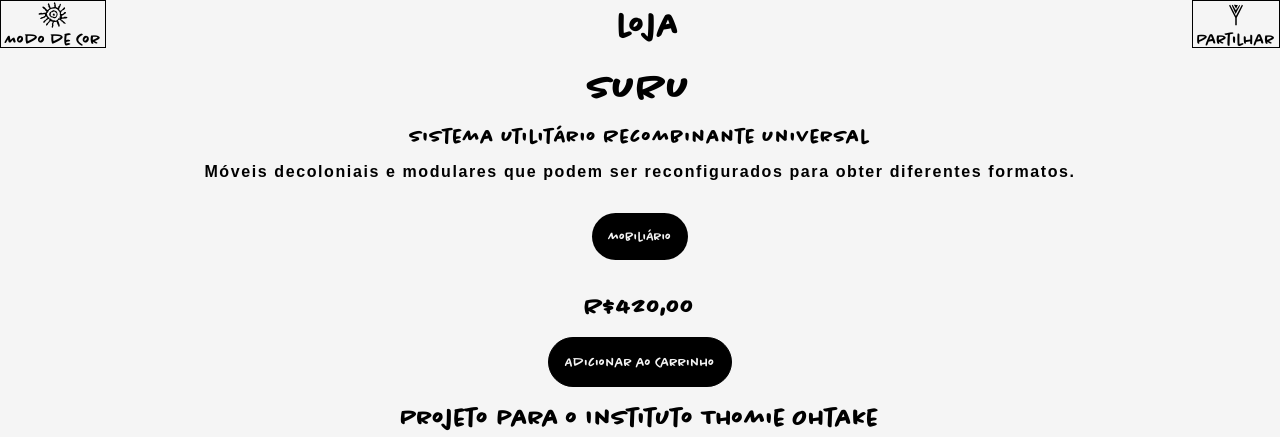
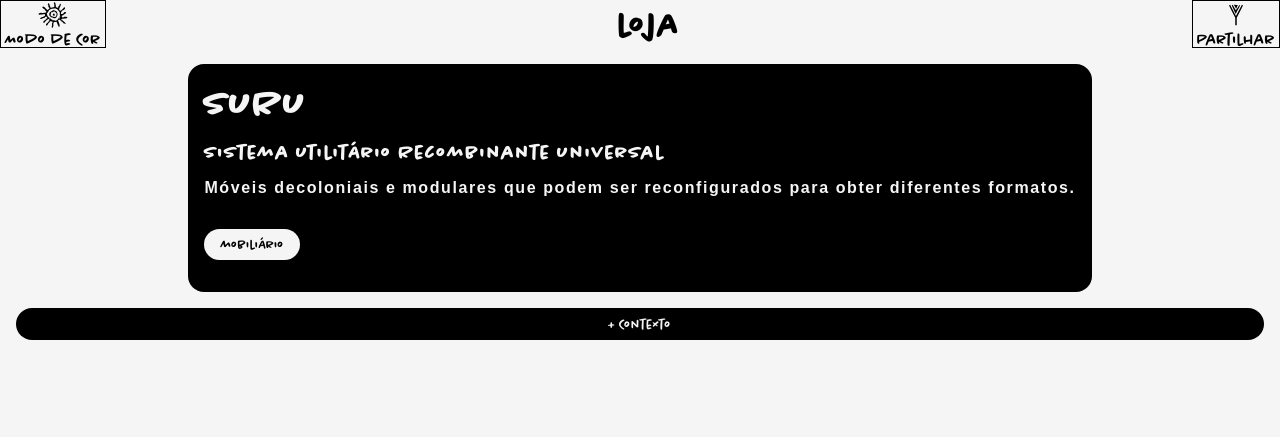
Before and after one commit to Tarranzilla/pragmata_website, a Next.js app: page /shop/suru in a window 1280 px wide. Shown: the top 437 px of the page. Built offline with nearby package versions, Linux system fonts and the light colour scheme.

Commit message:
very buggy bot working cart

```diff
--- a/src/components/main/06_ShoppingBag.tsx
+++ b/src/components/main/06_ShoppingBag.tsx
@@ -25,7 +25,16 @@
 
         cartItems.forEach((cartItem) => {
             if (products) {
-                const product = products.find((product) => product.translationKey === cartItem.id);
+                let product;
+                for (const prod of products) {
+                    if (prod.subproducts) {
+                        for (const subproductGroup of prod.subproducts) {
+                            product = subproductGroup.products.find((product) => product.translationKey === cartItem.id);
+                            if (product) break;
+                        }
+                    }
+                    if (product) break;
+                }
                 if (product) {
                     message += `${cartItem.quantity}X ${product.name}\n`;
                 }
@@ -61,7 +70,16 @@
                         <div className="BagList">
                             {cartItems.map((cartItem) => {
                                 if (products) {
-                                    const product = products.find((product) => product.translationKey === cartItem.id);
+                                    let product;
+                                    for (const prod of products) {
+                                        if (prod.subproducts) {
+                                            for (const subproductGroup of prod.subproducts) {
+                                                product = subproductGroup.products.find((product) => product.translationKey === cartItem.id);
+                                                if (product) break;
+                                            }
+                                        }
+                                        if (product) break;
+                                    }
                                     if (product) {
                                         return (
                                             <div className="BagItem" key={cartItem.id}>
--- a/src/pages/shop/[productPath]/index.tsx
+++ b/src/pages/shop/[productPath]/index.tsx
@@ -47,9 +47,17 @@
 
     const [loadedImages, setLoadedImages] = useState(0);
 
+    const [contextIsOpen, setContextIsOpen] = useState(false);
+    const [activeSubproductGroup, setActiveSubproductGroup] = useState<string | null>(null);
+
     useEffect(() => {
         if (product && loadedImages === product.imageGroups?.reduce((total, group) => total + group.images.length, 0)) {
             // All images have loaded
+        }
+
+        // Set the active subproduct group to the first subgroup when the product changes
+        if (product && product.subproducts && product.subproducts.length > 0) {
+            setActiveSubproductGroup(product.subproducts[0].key);
         }
     }, [loadedImages, product]);
 
@@ -74,17 +82,42 @@
 
     return (
         <div className="Project_Page">
+            <div className="Product_Page_Header">
                 <h1 className="ProductTitle">{product.name}</h1>
                 <h2 className="ProductSubtitle">{product.subtitle}</h2>
                 <h3 className="ProductDescription">{product.description}</h3>
                 <div className="CategoryList">
                     {product.categories.map((category) => (
-                    <div key={category} className="CategoryItem">
+                        <div key={category} className="CategoryItem Inverted_CategoryItem">
                             {category}
                         </div>
                     ))}
                 </div>
-            <h2 className="ProductPrice">R${product.price},00</h2>
+            </div>
+
+            {product.subproducts && (
+                <>
+                    <div className="subproducts_classes_container">
+                        {product.subproducts.map((subproductGroup) => (
+                            <div
+                                key={subproductGroup.key}
+                                className={`subproduct_class ${activeSubproductGroup === subproductGroup.key ? "active" : ""}`}
+                                onClick={() => setActiveSubproductGroup(subproductGroup.key)}
+                            >
+                                {subproductGroup.name}
+                            </div>
+                        ))}
+                    </div>
+
+                    <div className="Subproducts_Container">
+                        {product.subproducts
+                            .find((subproductGroup) => subproductGroup.key === activeSubproductGroup)
+                            ?.products.map((product) => (
+                                <div key={product.name} className="Subproduct">
+                                    <div className="SubproductImageContainer">
+                                        <img className="subproduct_image" src={product.bannerImage} alt="" />
+                                    </div>
+                                    {/* Render your product here */}
                                     <button
                                         className="AddToCartButton"
                                         onClick={() => {
@@ -93,6 +126,22 @@
                                     >
                                         Adicionar ao Carrinho {quantity > 0 ? `(${quantity})` : ""}
                                     </button>
+                                </div>
+                            ))}
+                    </div>
+                </>
+            )}
+
+            <button
+                className="Product_Page_ContextButton"
+                onClick={() => {
+                    setContextIsOpen(!contextIsOpen);
+                }}
+            >
+                + Contexto
+            </button>
+
+            {contextIsOpen && (
                 <div className="ImageList">
                     {product.imageGroups?.map((imageGroup) => (
                         <div key={imageGroup.name} className={`ImageGroup ${imageGroup.layout}`}>
@@ -113,8 +162,25 @@
                         </div>
                     ))}
                 </div>
+            )}
         </div>
     );
 };
 
 export default ProductPage;
+
+/*
+
+                <div className="Product_Buy_Info">
+                    <h2 className="ProductPrice">R${product.price},00</h2>
+                    <button
+                        className="AddToCartButton"
+                        onClick={() => {
+                            addToCartAction(product.translationKey);
+                        }}
+                    >
+                        Adicionar ao Carrinho {quantity > 0 ? `(${quantity})` : ""}
+                    </button>
+                </div>
+
+*/
--- a/src/store/slices/cartSlice.tsx
+++ b/src/store/slices/cartSlice.tsx
@@ -30,8 +30,19 @@
             if (existingCartItem) {
                 existingCartItem.quantity += 1;
             } else {
-                // Get the product details from the products object
-                const product = products.find((product) => product.translationKey === cartItemId);
+                // Iterate over each product and its subproducts to find the product with the matching translationKey
+                let product: Product | undefined;
+                for (const prod of products) {
+                    if (prod.subproducts) {
+                        // Check if prod.subproducts is defined
+                        for (const subproductGroup of prod.subproducts) {
+                            product = subproductGroup.products.find((product) => product.translationKey === cartItemId);
+                            if (product) break;
+                        }
+                    }
+                    if (product) break;
+                }
+
                 if (product) {
                     state.cartItems.push({ id: product.translationKey, price: product.price, quantity: 1 });
                 }
--- a/src/styles/globals.css
+++ b/src/styles/globals.css
@@ -413,7 +413,109 @@
     padding: 1rem;
     flex: 1;
     max-height: var(--content-viewer-height);
+    width: 100%;
     overflow-y: auto;
+}
+
+.Product_Page_Header {
+    display: flex;
+    flex-direction: column;
+    align-items: flex-start;
+    justify-content: center;
+    gap: 1rem;
+    padding: 1rem;
+
+    background-color: var(--text-color);
+    color: var(--bg-color);
+    border-radius: 1rem;
+}
+
+.Product_Buy_Info {
+    display: flex;
+    align-items: center;
+    width: 100%;
+    justify-content: space-between;
+    gap: 1rem;
+}
+
+.Subproducts_Container {
+    width: 100%;
+    display: flex;
+    flex-direction: row;
+    justify-content: flex-start;
+    overflow-x: auto;
+    gap: 1rem;
+    flex: 1;
+    min-height: 200px;
+
+    padding-bottom: 1rem;
+}
+
+.Subproduct {
+    position: relative;
+    display: flex;
+    flex-direction: column;
+    padding: 1rem;
+    border-radius: 1rem;
+
+    width: 75%;
+    min-width: 300px;
+
+    gap: 1rem;
+
+    outline-offset: -1px;
+    outline: 1px solid var(--text-color);
+}
+
+.subproduct_image {
+    object-fit: cover;
+    border-radius: 1rem;
+    width: 100%;
+    height: auto;
+}
+
+.subproduct_content {
+    display: flex;
+    flex-direction: column;
+    flex: 2;
+}
+
+.subproduct_title {
+    font-size: 2rem;
+    z-index: 2;
+}
+
+.subproducts_classes_container {
+    display: flex;
+    flex-direction: row;
+    gap: 0.5rem;
+    z-index: 2;
+}
+
+.subproduct_class {
+    padding: 0.25rem;
+    background-color: var(--text-color);
+    color: var(--bg-color);
+    border-radius: 1rem;
+    font-size: 1.2rem;
+    padding: 0.25rem 1rem;
+}
+
+.subproduct_class.active {
+    background-color: var(--active-color);
+}
+
+.Product_Page_ContextButton {
+    width: 100%;
+    display: flex;
+    align-items: center;
+    justify-content: center;
+    gap: 0.5rem;
+    padding: 0.5rem 1rem;
+    border-radius: 1rem;
+    background-color: var(--text-color);
+    color: var(--bg-color);
+    border: none;
 }
 
 .CategoryList {
@@ -430,9 +532,14 @@
 .CategoryItem {
     color: var(--bg-color);
     background-color: var(--text-color);
-    padding: 1rem;
+    padding: 0.5rem 1rem;
     font-size: 0.8rem;
     border-radius: 2rem;
+}
+
+.Inverted_CategoryItem {
+    color: var(--text-color);
+    background-color: var(--bg-color);
 }
 
 .ProductList {
@@ -731,9 +838,12 @@
 }
 
 .AddToCartButton {
+    position: absolute;
+    bottom: 1rem;
+    right: 1rem;
     padding: 1rem;
-    border-radius: 2rem;
-    border: 1px solid var(--text-color);
+    border-radius: 1rem;
+    border: 1px solid var(--bg-color);
     background-color: var(--text-color);
     color: var(--bg-color);
 }
```
Also changed, not shown: src/types/NewWebStructure.tsx (added, +131 -0 lines), src/types/WebStructure.tsx (+25 -5 lines). Lines whose indentation alone changed are shown as unchanged.
